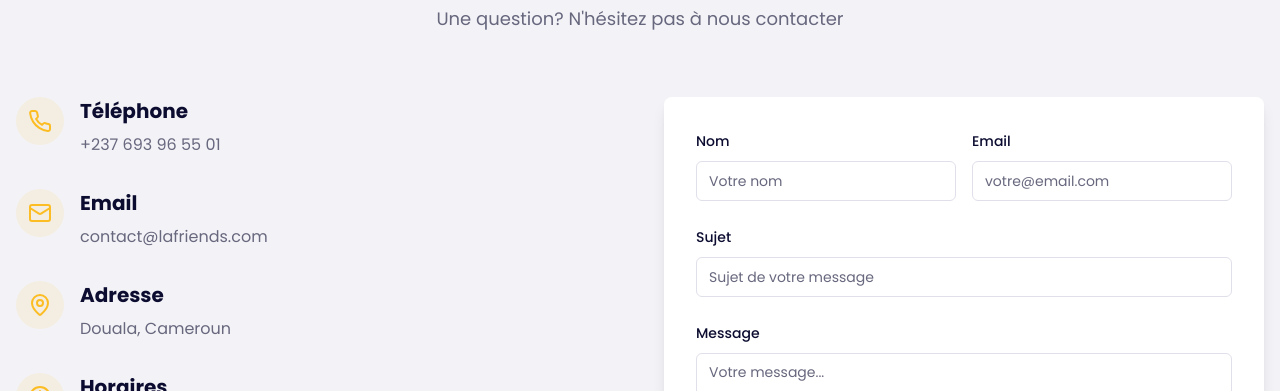
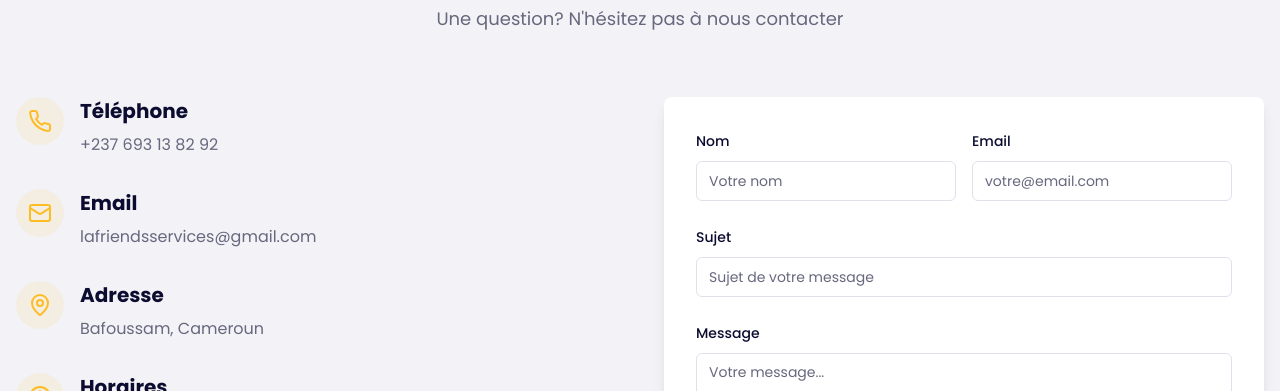
Before and after one commit to kongne/lafriend-s-home-care, a React (Vite) app: page / in a window 1280 px wide. Shown: the part 5820-6211 px from the top of the page. Built offline with nearby package versions, Linux system fonts and the light colour scheme; the HTML template or start-up script is replaced by a standard one.

Commit message:
Mise à jour de l'adresse mail et la localisation

```diff
--- a/src/components/Contact.tsx
+++ b/src/components/Contact.tsx
@@ -38,7 +38,7 @@ export const Contact = () => {
               </div>
               <div>
                 <h3 className="text-xl font-bold mb-2 text-foreground">Téléphone</h3>
-                <p className="text-muted-foreground">+237 693 96 55 01</p>
+                <p className="text-muted-foreground">+237 693 13 82 92</p>
               </div>
             </div>
 
@@ -48,7 +48,7 @@ export const Contact = () => {
               </div>
               <div>
                 <h3 className="text-xl font-bold mb-2 text-foreground">Email</h3>
-                <p className="text-muted-foreground">contact@lafriends.com</p>
+                <p className="text-muted-foreground">lafriendsservices@gmail.com</p>
               </div>
             </div>
 
@@ -58,7 +58,7 @@ export const Contact = () => {
               </div>
               <div>
                 <h3 className="text-xl font-bold mb-2 text-foreground">Adresse</h3>
-                <p className="text-muted-foreground">Douala, Cameroun</p>
+                <p className="text-muted-foreground">Bafoussam, Cameroun</p>
               </div>
             </div>
 
```
